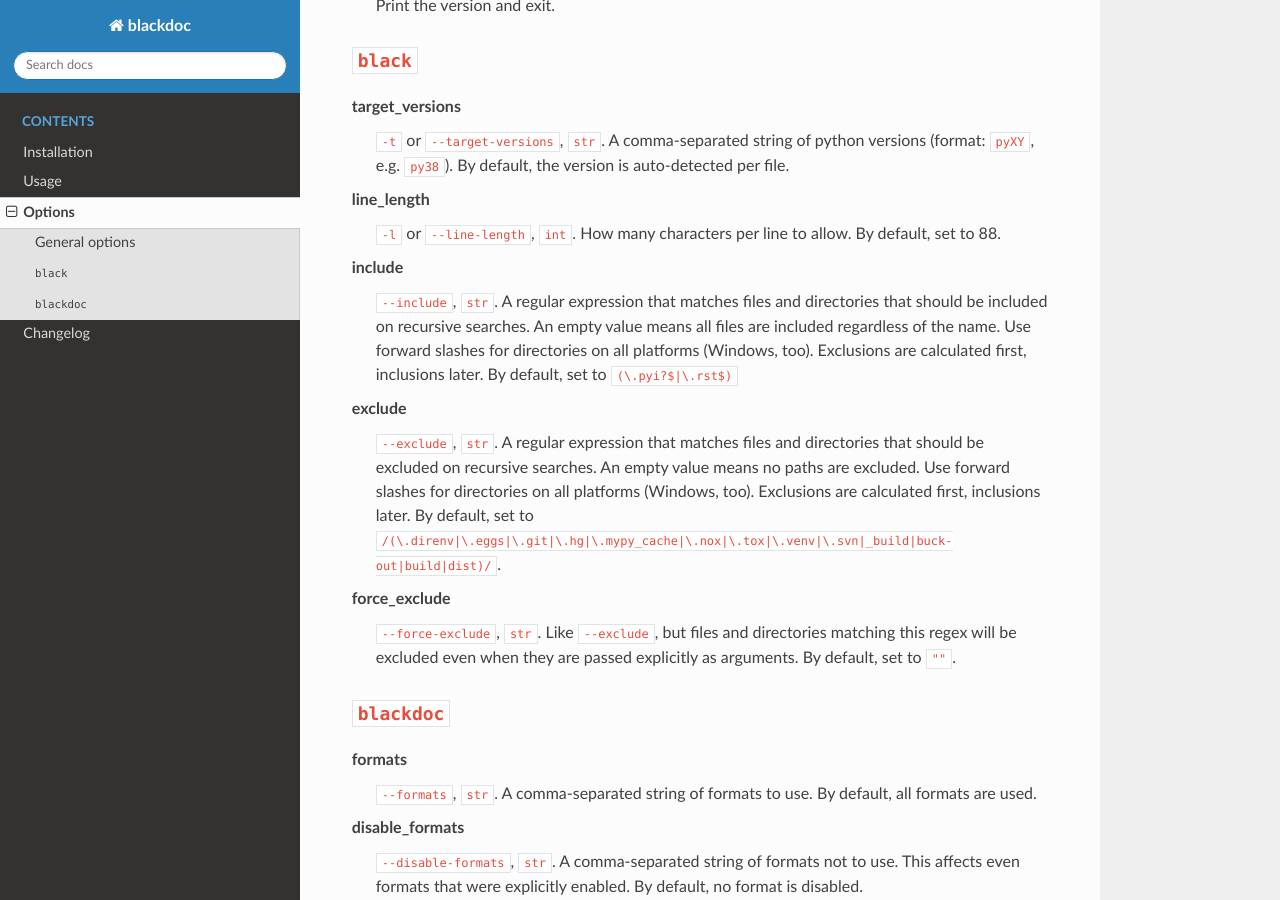
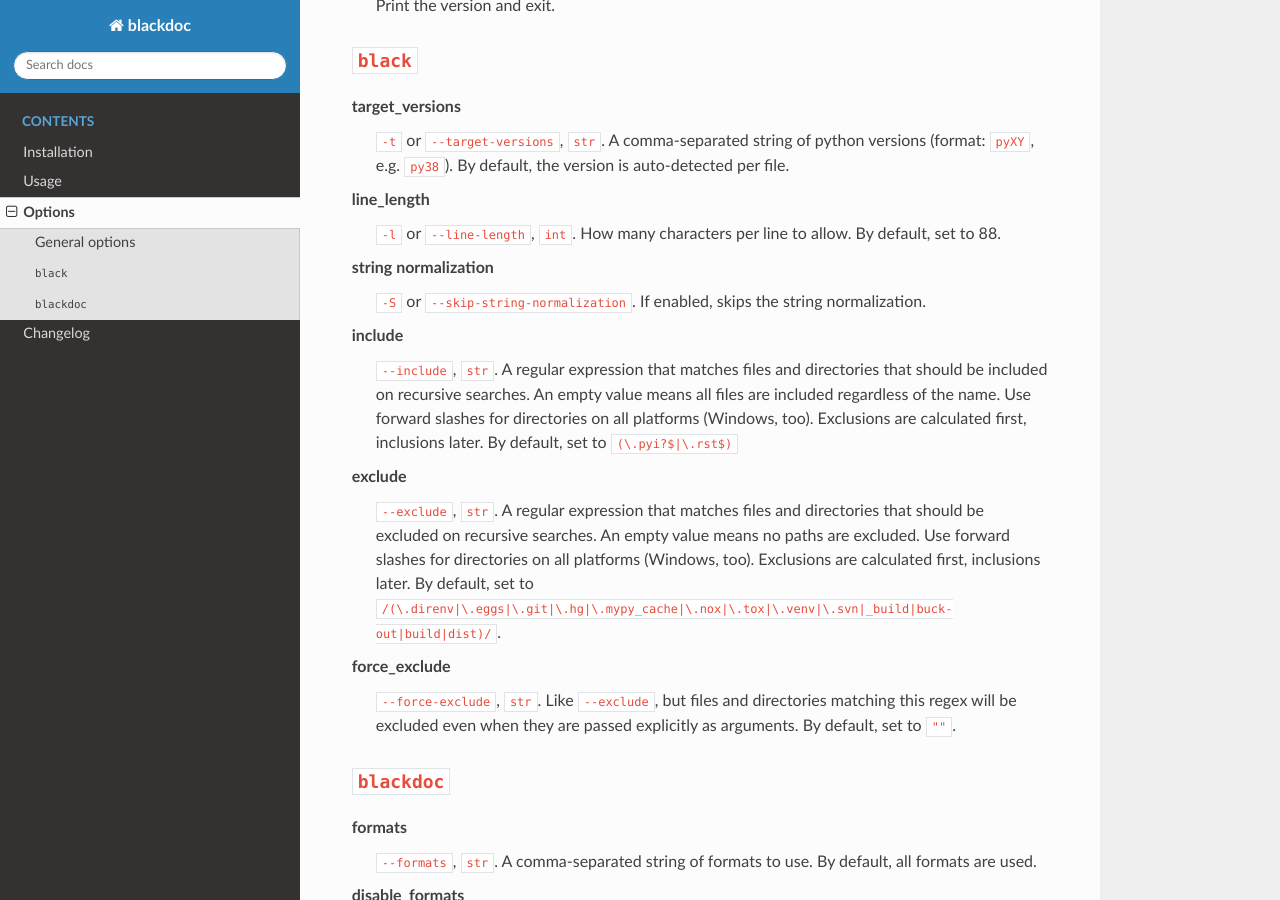
Before and after one commit to keewis/blackdoc, a Sphinx documentation site: the page built from doc/options.rst, in a window 1280 px wide and 900 px high, scrolled down 794 px. Built offline with Sphinx 7.4.7 and the Read the Docs theme 2.0.0, drawn with Linux system fonts in a browser that asks for light colours.

Commit message:
document the string normalization option

```diff
--- a/doc/options.rst
+++ b/doc/options.rst
@@ -40,6 +40,9 @@
     ``-l`` or ``--line-length``, ``int``. How many characters per line to allow. By
     default, set to 88.
 
+string normalization
+    ``-S`` or ``--skip-string-normalization``. If enabled, skips the string normalization.
+
 include
     ``--include``, ``str``. A regular expression that matches files and
     directories that should be included on recursive searches. An empty value
```
